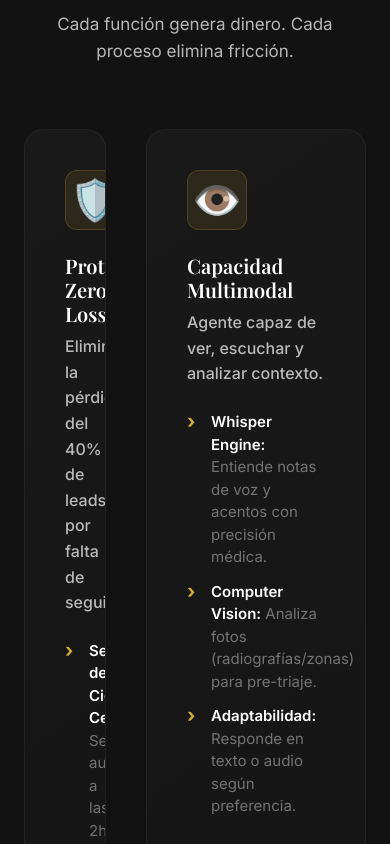
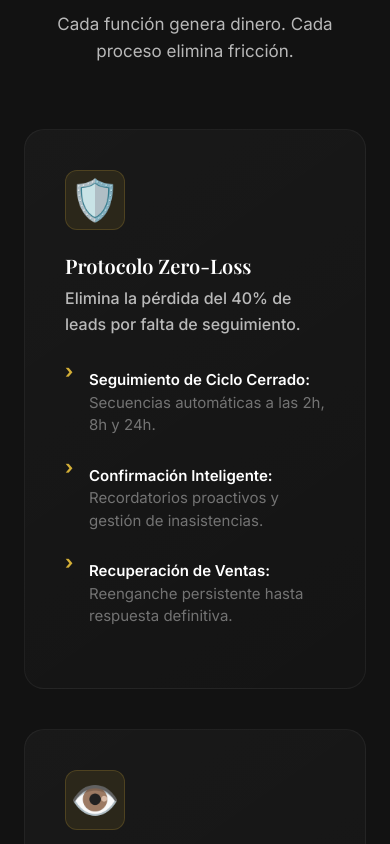
Before and after one commit to mosheperafan123-ux/System-leads, a website: page index.html in a window 390 px wide. Shown: the part 5120-5964 px from the top of the page. Drawn offline with nearby package versions, Linux system fonts and the light colour scheme.

Commit message:
Fix mobile responsive for AION features section

```diff
--- a/css/styles.css
+++ b/css/styles.css
@@ -568,6 +568,148 @@ p {
 }
 
 /* ============================================
+   Advanced Features Section
+   ============================================ */
+.advanced-features {
+    padding: var(--space-2xl) 0;
+    background: linear-gradient(180deg, var(--blue-dark) 0%, var(--blue-darker) 100%);
+}
+
+.features-detailed-grid {
+    display: grid;
+    grid-template-columns: repeat(2, 1fr);
+    gap: var(--space-lg);
+}
+
+.feature-detail-card {
+    padding: var(--space-lg);
+    background: rgba(255, 255, 255, 0.02);
+    border: 1px solid rgba(212, 175, 55, 0.15);
+    border-radius: var(--radius-lg);
+    transition: all var(--transition-base);
+}
+
+.feature-detail-card:hover {
+    border-color: rgba(212, 175, 55, 0.4);
+    background: rgba(212, 175, 55, 0.03);
+}
+
+.feature-detail-icon {
+    font-size: 2.5rem;
+    margin-bottom: var(--space-sm);
+}
+
+.feature-detail-card h3 {
+    font-size: 1.25rem;
+    font-weight: 600;
+    margin-bottom: var(--space-sm);
+    color: var(--gold);
+}
+
+.feature-intro {
+    font-size: 0.95rem;
+    color: var(--white-soft);
+    margin-bottom: var(--space-md);
+    line-height: 1.6;
+}
+
+.feature-list {
+    list-style: none;
+    padding: 0;
+    margin: 0;
+}
+
+.feature-list li {
+    font-size: 0.875rem;
+    color: var(--white-subtle);
+    padding: var(--space-xs) 0;
+    padding-left: 1.2rem;
+    position: relative;
+    line-height: 1.5;
+}
+
+.feature-list li::before {
+    content: '›';
+    position: absolute;
+    left: 0;
+    color: var(--gold);
+    font-weight: bold;
+}
+
+.memory-grid {
+    display: grid;
+    grid-template-columns: repeat(2, 1fr);
+    gap: var(--space-md);
+    margin-top: var(--space-md);
+}
+
+.memory-item h4 {
+    color: var(--gold);
+    font-size: 1rem;
+    margin-bottom: var(--space-xs);
+}
+
+.memory-item p {
+    font-size: 0.875rem;
+    color: var(--white-subtle);
+}
+
+/* Mobile Responsive - Advanced Features */
+@media (max-width: 992px) {
+    .features-detailed-grid {
+        grid-template-columns: 1fr;
+        gap: var(--space-md);
+    }
+
+    .feature-detail-card[style*="grid-column: span 2"] {
+        grid-column: auto !important;
+    }
+}
+
+@media (max-width: 768px) {
+    .features-detailed-grid {
+        grid-template-columns: 1fr;
+    }
+
+    .feature-detail-card {
+        padding: var(--space-md);
+    }
+
+    .feature-detail-icon {
+        font-size: 2rem;
+    }
+
+    .feature-detail-card h3 {
+        font-size: 1.1rem;
+    }
+
+    .memory-grid {
+        grid-template-columns: 1fr;
+    }
+
+    /* Also fix benefits grid on mobile */
+    .benefits-grid {
+        grid-template-columns: repeat(2, 1fr);
+    }
+
+    /* Results grid on mobile */
+    .results-grid {
+        grid-template-columns: 1fr;
+    }
+
+    /* Problems grid on mobile */
+    .problems-grid {
+        grid-template-columns: 1fr;
+    }
+}
+
+@media (max-width: 480px) {
+    .benefits-grid {
+        grid-template-columns: 1fr;
+    }
+}
+
+/* ============================================
    Results Section
    ============================================ */
 .results {
```
